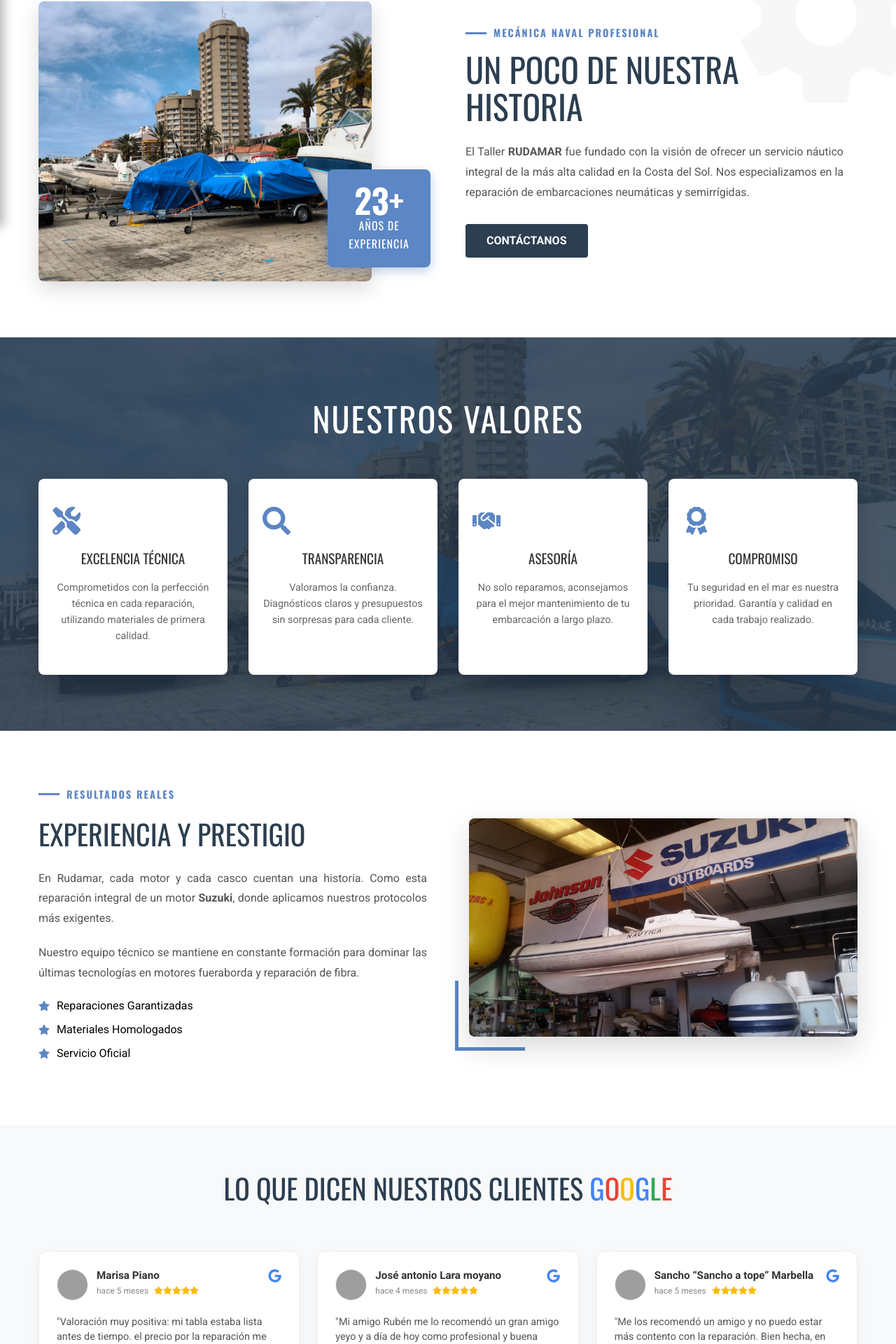
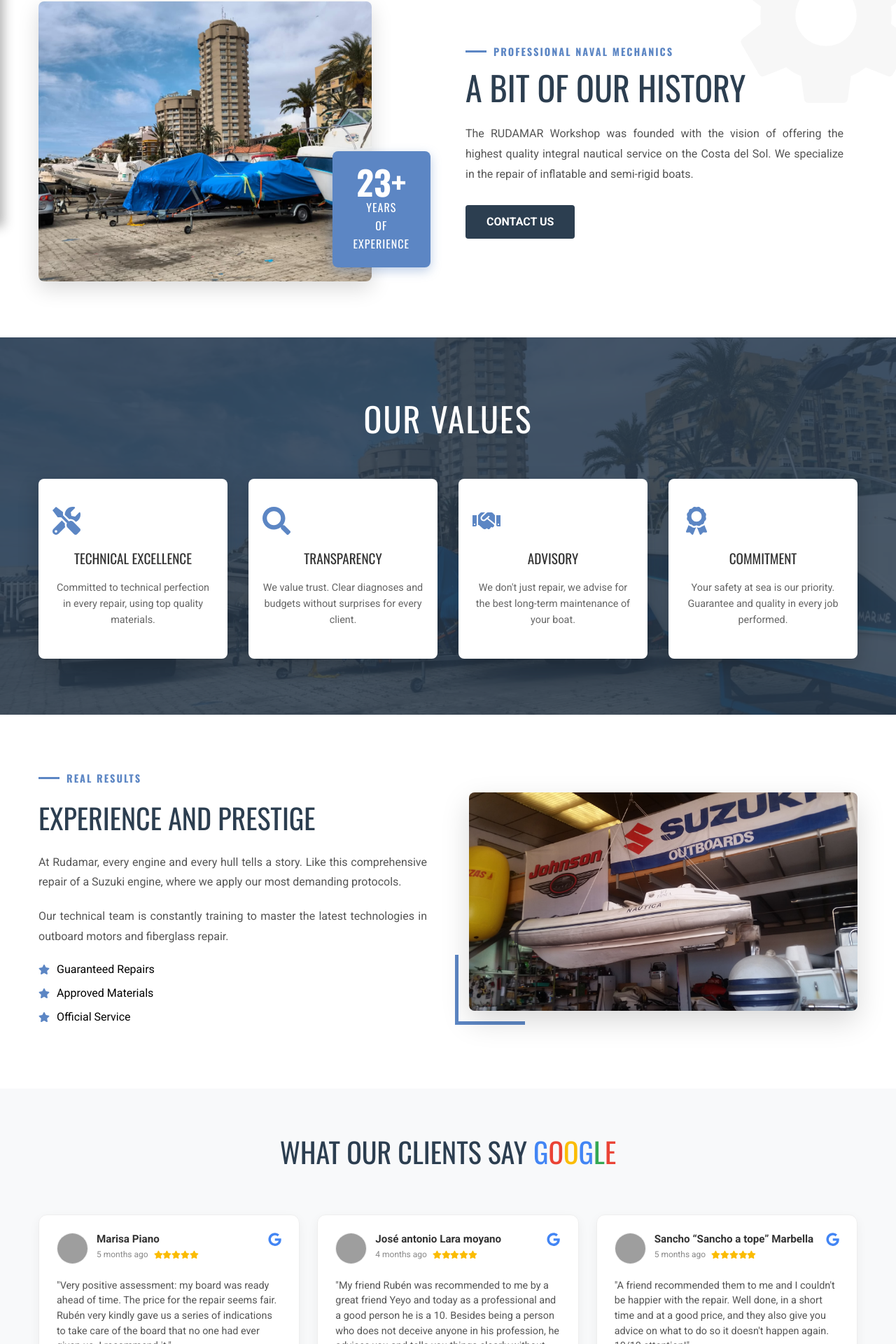
Before and after one commit to NicooGon/rudamar-web, a React (Vite) app: page /Historia in a window 1280 px wide. Shown: the part 476-2396 px from the top of the page at 70% size. Built offline with nearby package versions, Linux system fonts and the light colour scheme; grey boxes are pictures that could not be loaded.

Commit message:
Idioma completado

```diff
--- a/src/i18n.js
+++ b/src/i18n.js
@@ -75,6 +75,68 @@ const resources = {
         "Todos los tamaños y modelos",
         "Restauración segura y eficiente"
       ],
+
+      // PÁGINA RESEÑAS & TRAYECTORIA
+      "reviews_page_title": "Reseñas y Trayectoria",
+
+      // Sección Historia
+      "hist_years_text": "Años de Experiencia",
+      "hist_subtitle": "Mecánica Naval Profesional",
+      "hist_title": "Un poco de nuestra historia",
+      "hist_desc": "El Taller RUDAMAR fue fundado con la visión de ofrecer un servicio náutico integral de la más alta calidad en la Costa del Sol. Nos especializamos en la reparación de embarcaciones neumáticas y semirrígidas.",
+      "hist_btn": "Contáctanos",
+
+      // Sección Showcase (Suzuki)
+      "showcase_subtitle": "Resultados Reales",
+      "showcase_title": "Experiencia y Prestigio",
+      "showcase_text_1": "En Rudamar, cada motor y cada casco cuentan una historia. Como esta reparación integral de un motor Suzuki, donde aplicamos nuestros protocolos más exigentes.",
+      "showcase_text_2": "Nuestro equipo técnico se mantiene en constante formación para dominar las últimas tecnologías en motores fueraborda y reparación de fibra.",
+      "showcase_list_1": "Reparaciones Garantizadas",
+      "showcase_list_2": "Materiales Homologados",
+      "showcase_list_3": "Servicio Oficial",
+
+      // Sección Grid de Reseñas
+      "reviews_section_title": "Lo que dicen nuestros clientes",
+      "reviews_btn_maps": "Ver todas las reseñas en Google Maps",
+
+      // Los testimonios (Para que también cambien de idioma)
+      "review_1_date": "hace 5 meses",
+      "review_1_text": "Valoración muy positiva: mi tabla estaba lista antes de tiempo. el precio por la reparación me parece el justo. Rubén muy amablemente nos ha dado una serie de indicaciones para cuidar la tabla que nunca nadie nos había dado. Lo recomiendo.",
+
+      "review_2_date": "hace 4 meses",
+      "review_2_text": "Mi amigo Rubén me lo recomendó un gran amigo yeyo y a día de hoy como profesional y buena persona de 10 aparte una persona que no engaña a nadie en su profesión te aconseja y te dices las cosas claras sin engaños.",
+
+      "review_3_date": "hace 5 meses",
+      "review_3_text": "Me los recomendó un amigo y no puedo estar más contento con la reparación. Bien hecha, en poco tiempo y a buen precio, y además te dan consejos sobre que hacer para que no te pase más. Una atención de 10!",
+
+      // SECCIÓN VALORES
+      "values_title": "Nuestros Valores",
+
+      "val_tech_title": "Excelencia Técnica",
+      "val_tech_desc": "Comprometidos con la perfección técnica en cada reparación, utilizando materiales de primera calidad.",
+
+      "val_trans_title": "Transparencia",
+      "val_trans_desc": "Valoramos la confianza. Diagnósticos claros y presupuestos sin sorpresas para cada cliente.",
+
+      "val_advice_title": "Asesoría",
+      "val_advice_desc": "No solo reparamos, aconsejamos para el mejor mantenimiento de tu embarcación a largo plazo.",
+
+      "val_commit_title": "Compromiso",
+      "val_commit_desc": "Tu seguridad en el mar es nuestra prioridad. Garantía y calidad en cada trabajo realizado.",
+
+      // GALERÍA
+      "gallery_page_title": "Nuestra Galería",
+      "gallery_view_image": "Ver Imagen",
+      "gallery_view_video": "Ver Video",
+      "gallery_loading": "Cargando galería...",
+
+      // Categorías de la Galería (Las claves deben coincidir con tus carpetas, pero en minúsculas y limpias si quieres, o usar un mapeo directo)
+      // Mapeo sugerido:
+      "cat_1NAUTICAS": "Neumáticas y PVC",
+      "cat_2MOTORES": "Motores",
+      "cat_3TALLER": "Nuestro Taller",
+      "cat_4PADDLE_SURF": "Paddle Surf",
+      "cat_5ANTES_DESPUES": "Antes y Después",
 
       "about_label": "Acerca de nosotros",
       "about_title_line1": "Taller de confianza",
@@ -161,6 +223,67 @@ const resources = {
         "Safe and efficient restoration"
       ],
 
+      // REVIEWS & TRAJECTORY PAGE
+      "reviews_page_title": "Reviews and History",
+
+      // History Section
+      "hist_years_text": "Years of Experience",
+      "hist_subtitle": "Professional Naval Mechanics",
+      "hist_title": "A bit of our history",
+      "hist_desc": "The RUDAMAR Workshop was founded with the vision of offering the highest quality integral nautical service on the Costa del Sol. We specialize in the repair of inflatable and semi-rigid boats.",
+      "hist_btn": "Contact Us",
+
+      "gallery_page_title": "Our Gallery",
+      "gallery_view_image": "View Image",
+      "gallery_view_video": "View Video",
+      "gallery_loading": "Loading gallery...",
+
+      // Gallery Categories
+      "cat_1NAUTICAS": "Inflatables & PVC",
+      "cat_2MOTORES": "Engines",
+      "cat_3TALLER": "Our Workshop",
+      "cat_4PADDLE_SURF": "Paddle Surf",
+      "cat_5ANTES_DESPUES": "Before & After",
+
+      // Showcase Section (Suzuki)
+      "showcase_subtitle": "Real Results",
+      "showcase_title": "Experience and Prestige",
+      "showcase_text_1": "At Rudamar, every engine and every hull tells a story. Like this comprehensive repair of a Suzuki engine, where we apply our most demanding protocols.",
+      "showcase_text_2": "Our technical team is constantly training to master the latest technologies in outboard motors and fiberglass repair.",
+      "showcase_list_1": "Guaranteed Repairs",
+      "showcase_list_2": "Approved Materials",
+      "showcase_list_3": "Official Service",
+
+      // Reviews Grid Section
+      "reviews_section_title": "What our clients say",
+      "reviews_btn_maps": "See all reviews on Google Maps",
+
+      // Testimonials translated
+      "review_1_date": "5 months ago",
+      "review_1_text": "Very positive assessment: my board was ready ahead of time. The price for the repair seems fair. Rubén very kindly gave us a series of indications to take care of the board that no one had ever given us. I recommend it.",
+
+      "review_2_date": "4 months ago",
+      "review_2_text": "My friend Rubén was recommended to me by a great friend Yeyo and today as a professional and a good person he is a 10. Besides being a person who does not deceive anyone in his profession, he advises you and tells you things clearly without deception.",
+
+      "review_3_date": "5 months ago",
+      "review_3_text": "A friend recommended them to me and I couldn't be happier with the repair. Well done, in a short time and at a good price, and they also give you advice on what to do so it doesn't happen again. 10/10 attention!",
+
+      "values_title": "Our Values",
+
+      "val_tech_title": "Technical Excellence",
+      "val_tech_desc": "Committed to technical perfection in every repair, using top quality materials.",
+
+      "val_trans_title": "Transparency",
+      "val_trans_desc": "We value trust. Clear diagnoses and budgets without surprises for every client.",
+
+      "val_advice_title": "Advisory",
+      "val_advice_desc": "We don't just repair, we advise for the best long-term maintenance of your boat.",
+
+      "val_commit_title": "Commitment",
+      "val_commit_desc": "Your safety at sea is our priority. Guarantee and quality in every job performed.",
+
+
+
 
       "about_label": "About Us",
       "about_title_line1": "Trusted Workshop",
--- a/src/pages/Galeria/Galeria.jsx
+++ b/src/pages/Galeria/Galeria.jsx
@@ -4,25 +4,21 @@ import Layout from '../../components/Layout/Layout';
 import PageHeader from '../../components/PageHeader/PageHeader';
 import './Galeria.css';
 
+// 1. IMPORTAR HOOK
+import { useTranslation } from 'react-i18next';
+
 import headerBg from '../../images/banner.jpeg';
 import Footer from '../VistaPrincipal/Footer.jsx'
 
 const Galeria = () => {
+  // 2. USAR EL HOOK
+  const { t } = useTranslation();
+
   const [imagesList, setImagesList] = useState([]);
   const [filteredImages, setFilteredImages] = useState([]);
   const [categories, setCategories] = useState([]);
   const [activeCategory, setActiveCategory] = useState('');
   const [selectedItem, setSelectedItem] = useState(null);
-
-  // --- DICCIONARIO ACTUALIZADO (Con Mayúsculas) ---
-  // Las claves deben ser IGUALES al nombre de tu carpeta
-  const categoryLabels = {
-    '1NAUTICAS': 'Neumáticas y PVC',
-    '2MOTORES': 'Motores',
-    '3TALLER': 'Nuestro Taller',
-    '4PADDLE_SURF': 'Paddle Surf',
-    '5ANTES_DESPUES': 'Antes y Después'
-  };
 
   useEffect(() => {
     const mediaGlob = import.meta.glob('../../images/Galeria/**/*.{png,jpg,jpeg,svg,mp4,webm}', { eager: true });
@@ -74,11 +70,12 @@ const Galeria = () => {
 
   return (
     <Layout>
-      <PageHeader title="Nuestra Galería" bgImage={headerBg} />
+      {/* TÍTULO TRADUCIDO */}
+      <PageHeader title={t('gallery_page_title')} bgImage={headerBg} />
 
       <div className="gallery-container container">
 
-        {/* BOTONES DE FILTRO */}
+        {/* BOTONES DE FILTRO TRADUCIDOS */}
         <div className="gallery-filters">
           {categories.map((cat, index) => (
             <button
@@ -86,11 +83,9 @@ const Galeria = () => {
               className={`filter-btn ${activeCategory === cat ? 'active' : ''}`}
               onClick={() => handleFilterClick(cat)}
             >
-              {/* --- LA MAGIA ESTÁ AQUÍ --- */}
-              {/* 1. Busca en el diccionario.
-                  2. Si no encuentra, toma el nombre de la carpeta y LE BORRA LOS NÚMEROS iniciales.
-                     Ej: "3TALLER" se convierte en "TALLER" automáticamente. */}
-              {categoryLabels[cat] || cat.replace(/^[0-9]+/, '')}
+              {/* TRUCO: Usamos la clave 'cat_' + el nombre de tu carpeta para buscar la traducción */}
+              {/* Ej: Si la carpeta es '1NAUTICAS', buscará t('cat_1NAUTICAS') */}
+              {t(`cat_${cat}`, { defaultValue: cat.replace(/^[0-9]+/, '') })}
             </button>
           ))}
         </div>
@@ -113,7 +108,8 @@ const Galeria = () => {
               )}
 
               <div className="gallery-overlay">
-                <span>Ver {item.type === 'video' ? 'Video' : 'Imagen'}</span>
+                {/* TEXTO TRADUCIDO AL HACER HOVER */}
+                <span>{item.type === 'video' ? t('gallery_view_video') : t('gallery_view_image')}</span>
               </div>
             </div>
           ))}
@@ -121,7 +117,7 @@ const Galeria = () => {
 
         {filteredImages.length === 0 && (
             <div style={{textAlign: 'center', width: '100%', padding: '40px'}}>
-              <p>Cargando galería...</p>
+              <p>{t('gallery_loading')}</p>
             </div>
         )}
 
--- a/src/pages/Reseñas/Reseñas.jsx
+++ b/src/pages/Reseñas/Reseñas.jsx
@@ -12,12 +12,17 @@ import Footer from '../VistaPrincipal/Footer.jsx'
 // IMPORTAMOS EL NUEVO COMPONENTE
 import Valores from './Valores';
 
+// 1. IMPORTAMOS EL HOOK DE TRADUCCIÓN
+import { useTranslation } from 'react-i18next';
+
 // IMÁGENES
 import headerBg from '../../images/banner.jpeg';
 import tallerImg from '../../images/banner.jpeg';
 import suzukiImg from '../../images/Galeria/suzuki.jpg';
 
 const Reseñas = () => {
+  // 2. USAR EL HOOK
+  const { t } = useTranslation();
 
   useEffect(() => {
     AOS.init({
@@ -27,33 +32,33 @@ const Reseñas = () => {
     });
   }, []);
 
-  // --- DATOS DE TUS RESEÑAS ---
+  // --- DATOS DE TUS RESEÑAS (Ahora dentro del componente para usar 't') ---
   const reviewsData = [
     {
       id: 1,
       name: "Marisa Piano",
-      date: "hace 5 meses",
+      date: t('review_1_date'), // Traducido
       photo: "https://lh3.googleusercontent.com/a/ACg8ocIxDSilnLShPLl2n_U8GmQqGc4_1WR5j_WZYI3xA6jexK74ZA=w45-h45-p-rp-mo-br100",
       rating: 5,
-      text: "Valoración muy positiva: mi tabla estaba lista antes de tiempo. el precio por la reparación me parece el justo. Rubén muy amablemente nos ha dado una serie de indicaciones para cuidar la tabla que nunca nadie nos había dado. Lo recomiendo.",
+      text: t('review_1_text'), // Traducido
       url: "https://maps.app.goo.gl/ycJbxnid26weoxBb7"
     },
     {
       id: 2,
       name: "José antonio Lara moyano",
-      date: "hace 4 meses",
+      date: t('review_2_date'), // Traducido
       photo: "https://lh3.googleusercontent.com/a/ACg8ocJJlyjHMdEI1se4ipfNYioldGiymUDlUboZoxJ2Rn0MXvH7ig=w45-h45-p-rp-mo-br100",
       rating: 5,
-      text: "Mi amigo Rubén me lo recomendó un gran amigo yeyo y a día de hoy como profesional y buena persona de 10 aparte una persona que no engaña a nadie en su profesión te aconseja y te dices las cosas claras sin engaños ojalá hubiera muchas personas como el y habría menos engaños .....bueno amigo a sido un placer conocerte y que sea por muchos años más ➕️🤗🤗🤗🤗",
+      text: t('review_2_text'), // Traducido
       url: "https://maps.app.goo.gl/kkZHbTiiBjcKxcwa7"
     },
     {
       id: 3,
       name: "Sancho “Sancho a tope” Marbella",
-      date: "hace 5 meses",
+      date: t('review_3_date'), // Traducido
       photo: "https://lh3.googleusercontent.com/a-/ALV-UjX0Nr7OGJDPD0U8Z2HNv6hvRywydzIlRK58d4VWsPtkOGUbzp274g=w45-h45-p-rp-mo-ba2-br100",
       rating: 5,
-      text: "Me los recomendó un amigo y no puedo estar más contento con la reparación. Bien hecha, en poco tiempo y a buen precio, y además te dan consejos sobre que hacer para que no te pase más. Una atención de 10!",
+      text: t('review_3_text'), // Traducido
       url: "https://maps.app.goo.gl/qaBXkhQFUG2Q1trw9"
     }
   ];
@@ -66,7 +71,8 @@ const Reseñas = () => {
 
   return (
     <Layout>
-      <PageHeader title="Reseñas y Trayectoria" bgImage={headerBg} />
+      {/* Título Traducido */}
+      <PageHeader title={t('reviews_page_title')} bgImage={headerBg} />
 
       {/* 1. SECCIÓN HISTORIA */}
       <section className="history-section">
@@ -76,22 +82,31 @@ const Reseñas = () => {
               <img src={tallerImg} alt="Taller Rudamar" className="img-main" />
               <div className="years-badge">
                 <span className="years-number">23+</span>
-                <span className="years-text">Años de<br/>Experiencia</span>
+                <span className="years-text">
+                    {/* Salto de línea manual con split o CSS, o simplemente texto */}
+                    {t('hist_years_text').split(' ').map((line, i) => (
+                        <React.Fragment key={i}>
+                            {line}<br/>
+                        </React.Fragment>
+                    ))}
+                </span>
               </div>
             </div>
             <div className="history-content" data-aos="fade-left" data-aos-delay="300">
-              <div className="subtitle-small">Mecánica Naval Profesional</div>
-              <h2 className="history-title">Un poco de nuestra historia</h2>
+              <div className="subtitle-small">{t('hist_subtitle')}</div>
+              <h2 className="history-title">{t('hist_title')}</h2>
               <p className="history-text">
-                El Taller <strong>RUDAMAR</strong> fue fundado con la visión de ofrecer un servicio náutico integral de la más alta calidad en la Costa del Sol. Nos especializamos en la reparación de embarcaciones neumáticas y semirrígidas.
+                {/* Nota: Si quieres mantener 'RUDAMAR' en negrita dentro de la traducción,
+                    puedes usar <Trans> o separar el texto. Aquí lo simplifico usando el texto completo. */}
+                {t('hist_desc')}
               </p>
-              <a href="/contacto" className="btn-history">Contáctanos</a>
+              <a href="/contacto" className="btn-history">{t('hist_btn')}</a>
             </div>
           </div>
         </div>
       </section>
 
-      {/* 2. AQUÍ LLAMAMOS A TU NUEVO COMPONENTE */}
+      {/* 2. COMPONENTE VALORES (Asegúrate de traducir este componente internamente también si tiene texto) */}
       <Valores />
 
       {/* 3. SECCIÓN SUZUKI (Experiencia) */}
@@ -100,23 +115,23 @@ const Reseñas = () => {
           <div className="showcase-grid">
 
             <div className="showcase-text" data-aos="fade-right" data-aos-delay="300">
-              <div className="subtitle-small" style={{justifyContent: 'flex-start'}}>Resultados Reales</div>
-              <h3>Experiencia y Prestigio</h3>
+              <div className="subtitle-small" style={{justifyContent: 'flex-start'}}>{t('showcase_subtitle')}</div>
+              <h3>{t('showcase_title')}</h3>
               <p>
-                En Rudamar, cada motor y cada casco cuentan una historia. Como esta reparación integral de un motor <strong>Suzuki</strong>, donde aplicamos nuestros protocolos más exigentes.
+                {t('showcase_text_1')}
               </p>
               <p>
-                Nuestro equipo técnico se mantiene en constante formación para dominar las últimas tecnologías en motores fueraborda y reparación de fibra.
+                {t('showcase_text_2')}
               </p>
               <ul style={{listStyle: 'none', padding: 0, marginTop: '20px'}}>
                 <li style={{marginBottom: '10px', display: 'flex', alignItems: 'center', gap: '10px'}}>
-                   <FaStar color="#5c86c4"/> Reparaciones Garantizadas
+                   <FaStar color="#5c86c4"/> {t('showcase_list_1')}
                 </li>
                 <li style={{marginBottom: '10px', display: 'flex', alignItems: 'center', gap: '10px'}}>
-                   <FaStar color="#5c86c4"/> Materiales Homologados
+                   <FaStar color="#5c86c4"/> {t('showcase_list_2')}
                 </li>
                 <li style={{marginBottom: '10px', display: 'flex', alignItems: 'center', gap: '10px'}}>
-                   <FaStar color="#5c86c4"/> Servicio Oficial
+                   <FaStar color="#5c86c4"/> {t('showcase_list_3')}
                 </li>
               </ul>
             </div>
@@ -133,7 +148,7 @@ const Reseñas = () => {
       <section className="reviews-section">
         <div className="container" data-aos="fade-up" data-aos-delay="300">
           <h2 className="section-title-center">
-            Lo que dicen nuestros clientes <span style={{color:'#4285F4'}}>G</span><span style={{color:'#EA4335'}}>o</span><span style={{color:'#FBBC05'}}>o</span><span style={{color:'#4285F4'}}>g</span><span style={{color:'#34A853'}}>l</span><span style={{color:'#EA4335'}}>e</span>
+             {t('reviews_section_title')} <span style={{color:'#4285F4'}}>G</span><span style={{color:'#EA4335'}}>o</span><span style={{color:'#FBBC05'}}>o</span><span style={{color:'#4285F4'}}>g</span><span style={{color:'#34A853'}}>l</span><span style={{color:'#EA4335'}}>e</span>
           </h2>
 
           <div className="reviews-grid">
@@ -161,7 +176,7 @@ const Reseñas = () => {
 
           <div style={{ textAlign: 'center' }}>
             <a href="https://maps.app.goo.gl/ChIJT3MgDvz5cg0RsrJIcY2UoTM" target="_blank" rel="noopener noreferrer" className="btn-google-maps">
-              <FaMapMarkerAlt color="#EA4335"/> Ver todas las reseñas en Google Maps
+              <FaMapMarkerAlt color="#EA4335"/> {t('reviews_btn_maps')}
             </a>
           </div>
 
--- a/src/pages/Reseñas/Valores.jsx
+++ b/src/pages/Reseñas/Valores.jsx
@@ -3,7 +3,13 @@ import React from 'react';
 import { FaTools, FaSearch, FaHandshake, FaAward } from 'react-icons/fa';
 import './Reseñas.css';
 
+// 1. IMPORTAR EL HOOK
+import { useTranslation } from 'react-i18next';
+
 const Valores = () => {
+  // 2. USAR EL HOOK
+  const { t } = useTranslation();
+
   return (
     <section className="values-section">
       <div className="container values-container">
@@ -12,11 +18,12 @@ const Valores = () => {
           className="values-title"
           data-aos="fade-up"
         >
-          Nuestros Valores
+          {t('values_title')}
         </h2>
 
         <div className="values-grid">
 
+          {/* VALOR 1: EXCELENCIA */}
           <div
             className="value-card"
             data-aos="zoom-in"
@@ -29,12 +36,13 @@ const Valores = () => {
             >
               <FaTools />
             </div>
-            <h4>Excelencia Técnica</h4>
+            <h4>{t('val_tech_title')}</h4>
             <p>
-              Comprometidos con la perfección técnica en cada reparación, utilizando materiales de primera calidad.
+              {t('val_tech_desc')}
             </p>
           </div>
 
+          {/* VALOR 2: TRANSPARENCIA */}
           <div
             className="value-card"
             data-aos="zoom-in"
@@ -47,12 +55,13 @@ const Valores = () => {
             >
               <FaSearch />
             </div>
-            <h4>Transparencia</h4>
+            <h4>{t('val_trans_title')}</h4>
             <p>
-              Valoramos la confianza. Diagnósticos claros y presupuestos sin sorpresas para cada cliente.
+              {t('val_trans_desc')}
             </p>
           </div>
 
+          {/* VALOR 3: ASESORÍA */}
           <div
             className="value-card"
             data-aos="zoom-in"
@@ -65,12 +74,13 @@ const Valores = () => {
             >
               <FaHandshake />
             </div>
-            <h4>Asesoría</h4>
+            <h4>{t('val_advice_title')}</h4>
             <p>
-              No solo reparamos, aconsejamos para el mejor mantenimiento de tu embarcación a largo plazo.
+              {t('val_advice_desc')}
             </p>
           </div>
 
+          {/* VALOR 4: COMPROMISO */}
           <div
             className="value-card"
             data-aos="zoom-in"
@@ -83,9 +93,9 @@ const Valores = () => {
             >
               <FaAward />
             </div>
-            <h4>Compromiso</h4>
+            <h4>{t('val_commit_title')}</h4>
             <p>
-              Tu seguridad en el mar es nuestra prioridad. Garantía y calidad en cada trabajo realizado.
+              {t('val_commit_desc')}
             </p>
           </div>
 
```
